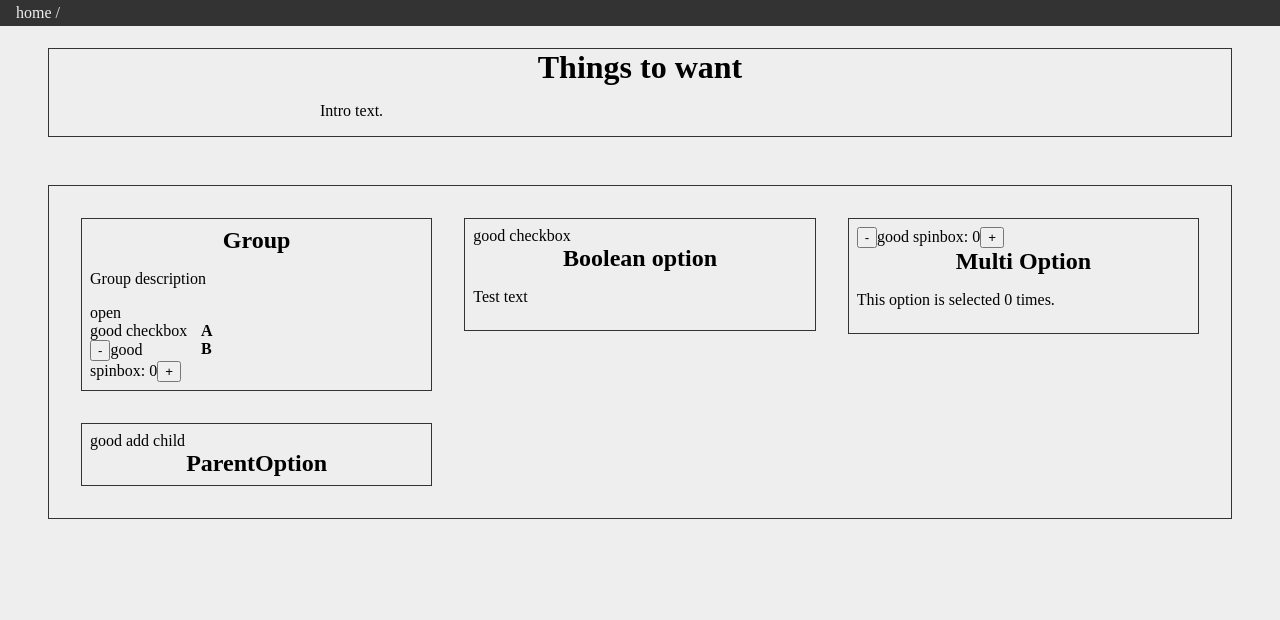
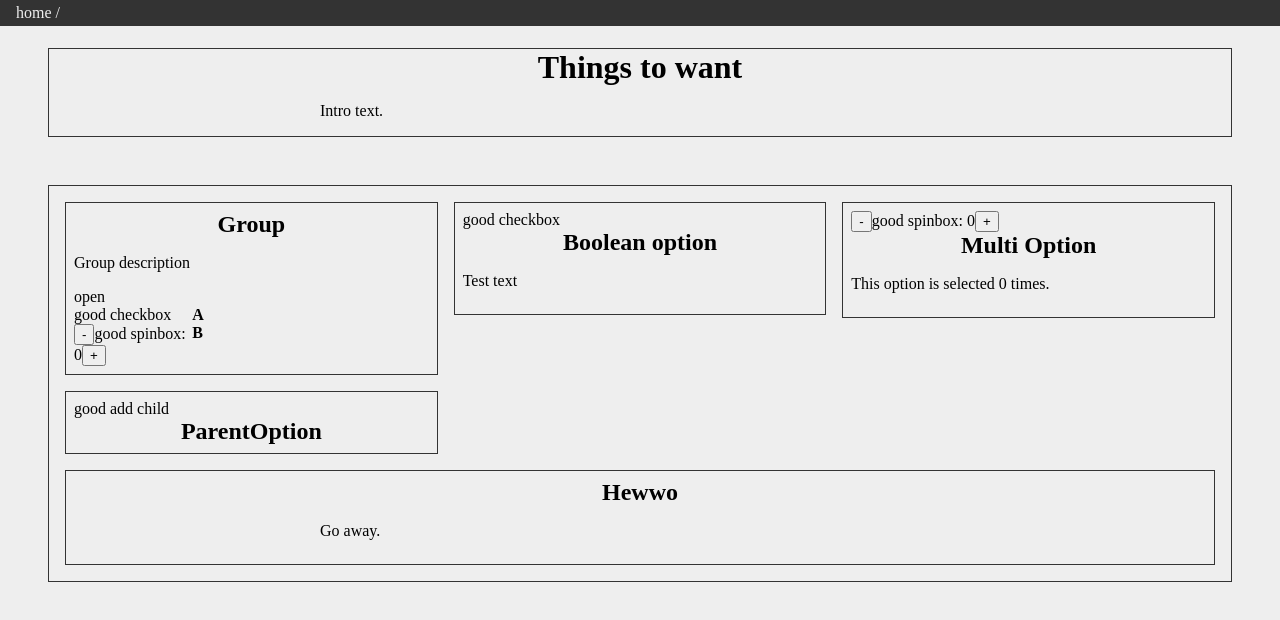
Before and after one commit to weterynarzfred/options, a React (Create React App) app: page / in a window 1280 px wide. Shown: the top 620 px of the page. Built offline with nearby package versions, Linux system fonts and the light colour scheme; the HTML template or start-up script is replaced by a standard one.

Commit message:
story elements

```diff
--- a/src/containers/OptionsContainer.js
+++ b/src/containers/OptionsContainer.js
@@ -46,7 +46,6 @@
   const optionsElements = [];
   for (const slug in optionInfo.suboptions) {
     const currentOption = optionInfo.suboptions[slug];
-    if (currentOption.type === 'option' || currentOption.type === 'group') {
     optionsElements.push(<Option
       key={`option-${currentOption.path}`}
       option={currentOption}
@@ -55,12 +54,6 @@
       change={handleChange.bind(props, currentOption)}
       optionInfo={getOptionInfo(currentOption, props.options)}
     />);
-    }
-    else {
-      optionsElements.push(<div key={`option-${currentOption.path}`}>
-        story elements not implemented
-      </div>);
-    }
   }
 
   return <div className="OptionsContainer">
--- a/src/options.js
+++ b/src/options.js
@@ -275,6 +275,11 @@
       },
     },
   },
+  story: {
+    type: 'story',
+    name: 'Hewwo',
+    text: <p>Go away.</p>
+  },
 };
 
 export default options;
--- a/src/pages/Option.js
+++ b/src/pages/Option.js
@@ -30,6 +30,7 @@
     className={classNames(
       'Option',
       `OptionControl-${optionInfo.controlType}`,
+      `OptionType-${props.option.type}`,
       {OptionSelected: optionInfo.isSelected},
       {OptionOpenable: optionInfo.isOpenable}
     )}
--- a/src/propShapes.js
+++ b/src/propShapes.js
@@ -17,7 +17,7 @@
 }));
 
 propShapes.option = PropTypes.shape({
-  type: PropTypes.oneOf(['option', 'group']),
+  type: PropTypes.oneOf(['option', 'group', 'story']),
   name: PropTypes.node,
   text: propShapes.text,
   link: PropTypes.string,
--- a/src/styles/_Options.scss
+++ b/src/styles/_Options.scss
@@ -3,11 +3,11 @@
   flex-wrap: wrap;
   margin: 3em;
   border: 1px solid #333;
-  padding: 1em;
+  padding: .5em;
 
   .Option {
     width: 33.3333%;
-    padding: 1em;
+    padding: .5em;
 
     .OptionWrap {
       border: 1px solid #333;
@@ -18,5 +18,9 @@
         text-align: center;
       }
     }
+
+    &.OptionType-story {
+      width: 100%;
+    }
   }
 }
```
Lines whose indentation alone changed are shown as unchanged.
